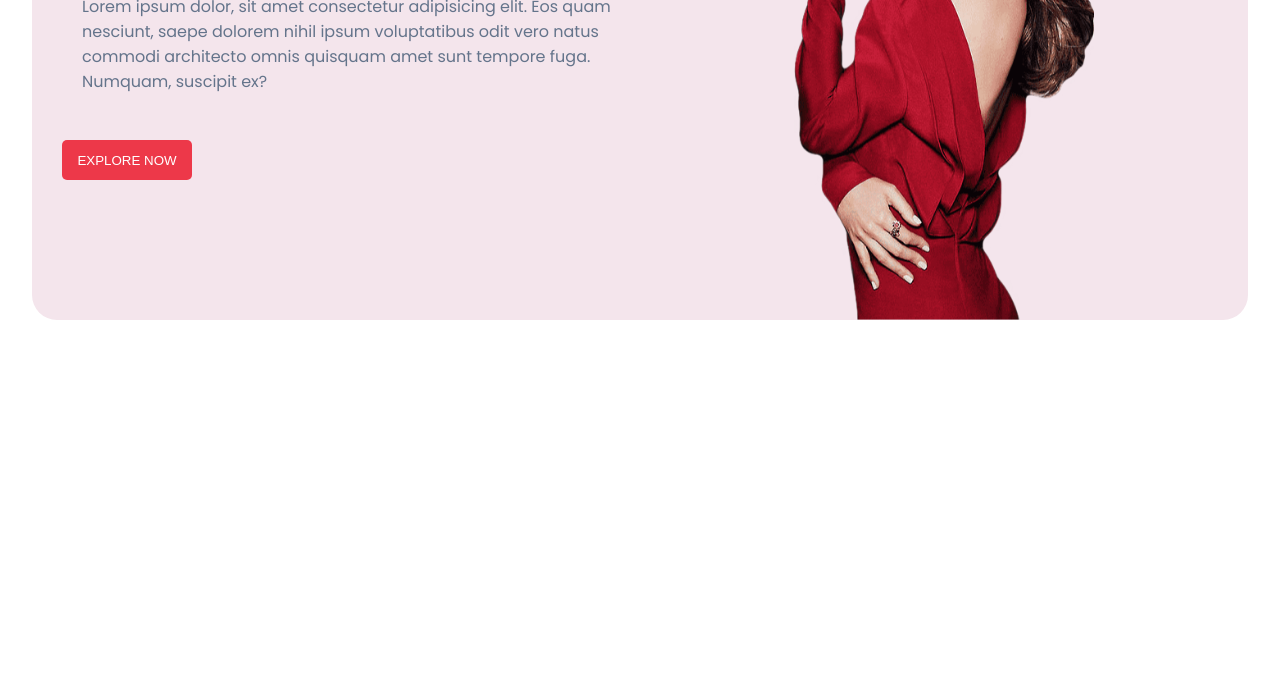
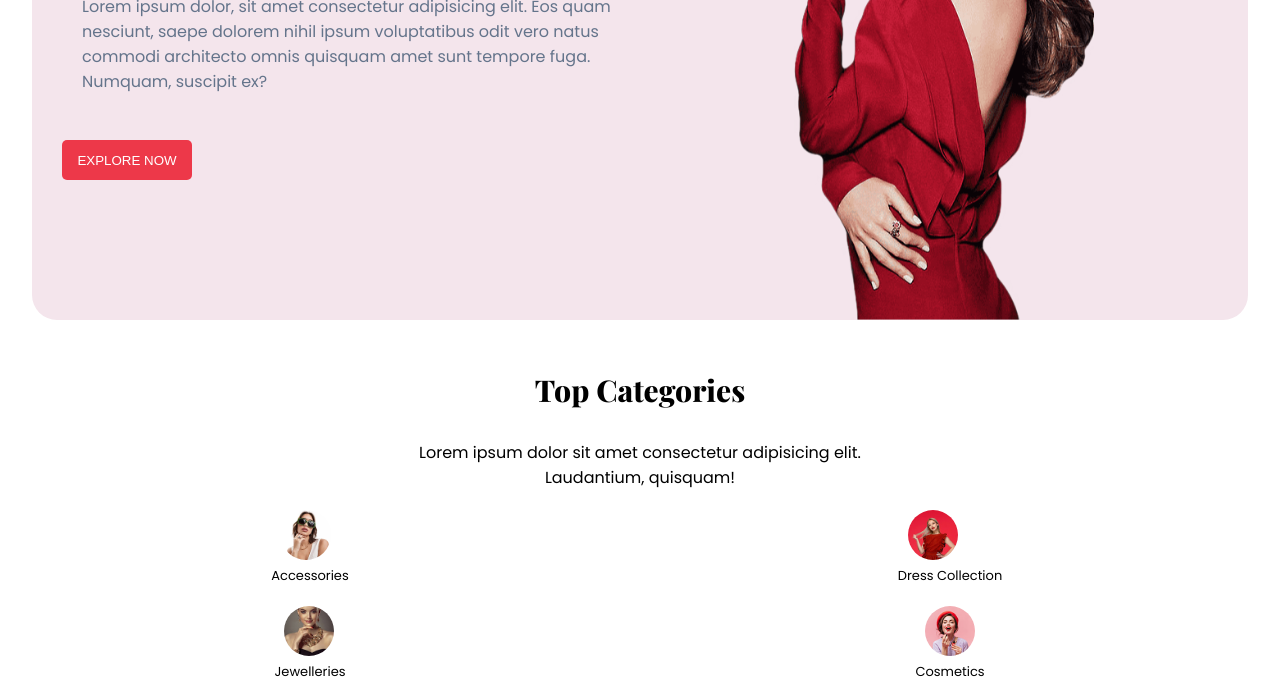
Before and after one commit to Arshiajavadi/Lebaba-Webpage, a plain HTML site: page index.html in a window 1280 px wide. Shown: the part 352-1034 px from the top of the page. Before the commit the page ends 800 px from the top, so only its background shows below. Drawn offline with nearby package versions, Linux system fonts and the light colour scheme; a web font is replaced by a local one.

Commit message:
Story Section Commit.

```diff
--- a/CSS/style.css
+++ b/CSS/style.css
@@ -28,6 +28,16 @@ body {
   margin: 0;
   max-width: 2000px;
   margin: auto;
+}
+
+
+*.grid{
+  display: grid;
+}
+/* Blocks */
+
+.block{
+  text-align: center;
 }
 
 /* Navigation Bar */
@@ -196,6 +206,7 @@ a:link {
   background: var(--primary-color-light);
   margin: auto;
   margin-top: 3rem;
+  margin-bottom: 5rem;
   overflow: hidden;
 }
 
@@ -264,6 +275,9 @@ a:link {
     font-size: 2;
   }
 }
+
+/* Buttons */
+
 .btn {
   background: var(--primary-color);
   border-radius: 5px;
@@ -285,3 +299,55 @@ a:link {
 .btn:active {
   background: var(--primary-dark);
 }
+
+/* Domain Block */
+
+.block-domain{
+  margin: 2rem;
+}
+
+.domain__heading{
+  font-family: var(--header-font);
+  font-weight: 800;
+  font-size: 3rem;
+  text-transform: capitalize;
+}
+
+.domain__content{
+  color: var(--body-font);
+}
+
+@media screen and (min-width:800px){
+  .domain__content{
+    width: 50rem;
+    margin: auto;
+    text-align: center;
+  }
+}
+
+/* Story Secion */
+
+.story-section{
+  grid-template: repeat(2, 1fr) / repeat(2, 1fr);
+  justify-items: center;
+  align-items: center;
+  row-gap: 2rem;
+  font-size: 1.3rem;
+}
+
+.story__item{
+  width: 5rem;
+  border-radius: 100%;
+}
+
+.story-container{
+  display: grid;
+  grid-template-rows: repeat(2. 1fr);
+}
+
+.story__title{
+  position: relative;
+  right: 1rem;
+}
+
+.story__
--- a/index.html
+++ b/index.html
@@ -44,7 +44,7 @@
 
     <!-- Hero Section -->
 
-    <div class="hero-section grid grid--1x2">
+    <section class="hero-section grid grid--1x2">
       <div class="hero__header">
         <p class="hero__title">up to 20% discount on</p>
         <h2 class="hero__heading">Girl's Fashion</h2>
@@ -57,7 +57,75 @@
         <button class="btn" type="button">Explore Now</button>
       </div>
       <div><img src="images/Girl-Model.png" alt="" class="image__girl" /></div>
-    </div>
+    </section>
+
+    <!-- Domain Block -->
+
+    <section class="block-domain block">
+      <h3 class="domain__heading">top categories</h3>
+      <div class="domain__content">
+        <p>
+          Lorem ipsum dolor sit amet consectetur adipisicing elit. Laudantium,
+          quisquam!
+        </p>
+      </div>
+    </section>
+
+    <!-- Stories Section -->
+
+    <section class="story-section grid grid--2x2">
+      <div class="story-container">
+        <div class="story__border">
+          <img src="images/Accessories.jpg" alt="" class="story__item" />
+        </div>
+        <div class="story__title">Accessories</div>
+      </div>
+
+
+
+
+
+
+
+
+
+
+
+
+
+
+
+
+
+
+
+
+
+
+
+
+
+
+
+      <div>
+        <div class="story__border">
+          <img src="images/Dress Collection.jpg" alt="" class="story__item" />
+        </div>
+        <div class="story__title">Dress Collection</div>
+      </div>
+      <div>
+        <div class="story__border">
+          <img src="images/Jewelleries.jpg" alt="" class="story__item" />
+        </div>
+        <div class="story__title">Jewelleries</div>
+      </div>
+      <div>
+        <div class="story__border">
+          <img src="images/Cosmetics.jpg" alt="" class="story__item" />
+        </div>
+        <div class="story__title">Cosmetics</div>
+      </div>
+    </section>
     <script src="js/main.js"></script>
   </body>
 </html>
```
Also changed, not shown: images/Accessories.jpg (added), images/Cosmetics.jpg (added), images/Dress Collection.jpg (added), images/IMG_20240604_110200_298.JPG (added), images/Jewelleries.jpg (added), images/woman-bright-beret-paints-her-lips-with-red-lipstick-girl-lilac-blouse-posing-pink-background_197531-17566.avif (added), images/woman-bright-beret-paints-her-lips-with-red-lipstick-girl-lilac-blouse-posing-pink-background_197531-17566.jpg (added).
